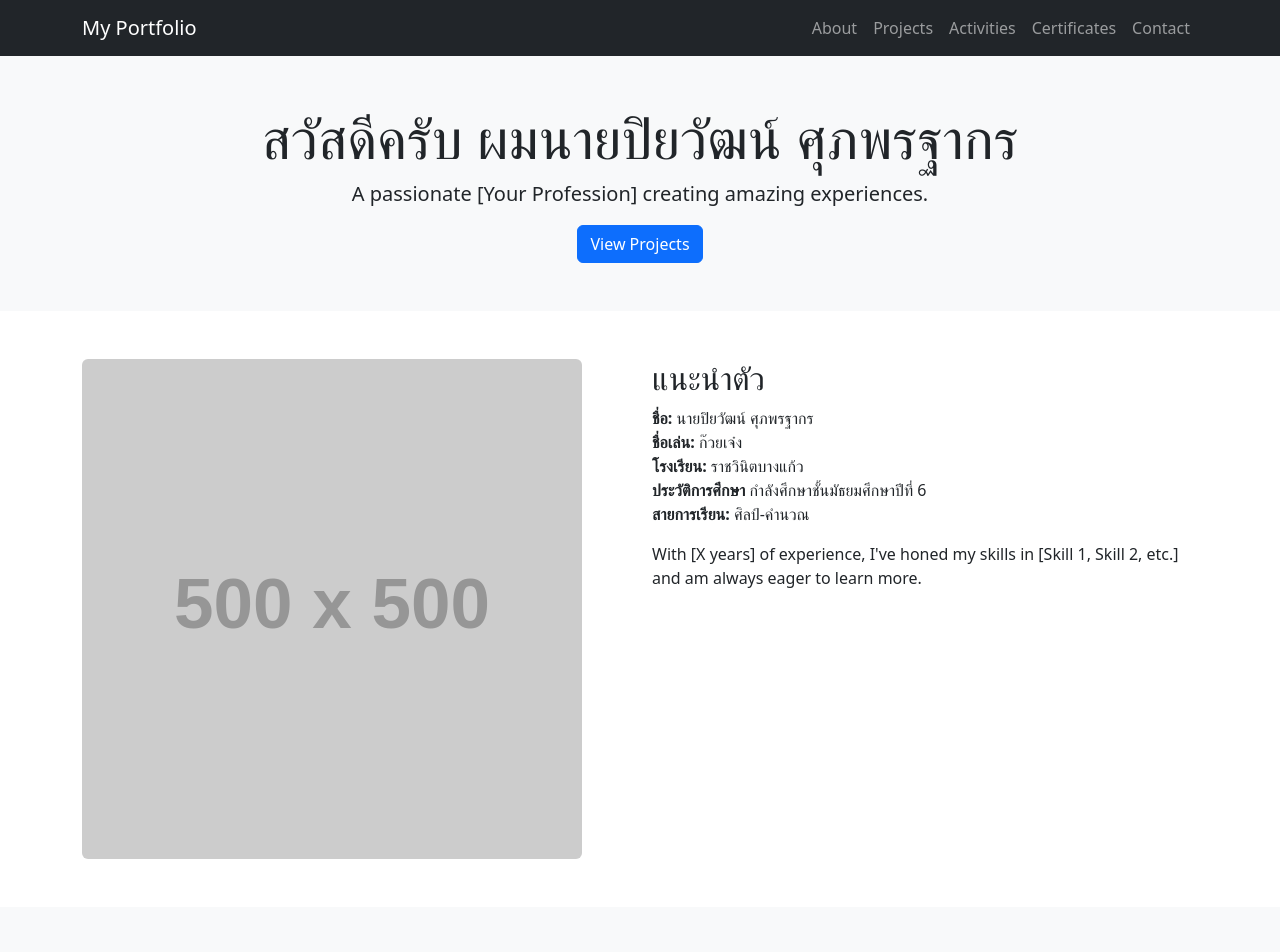
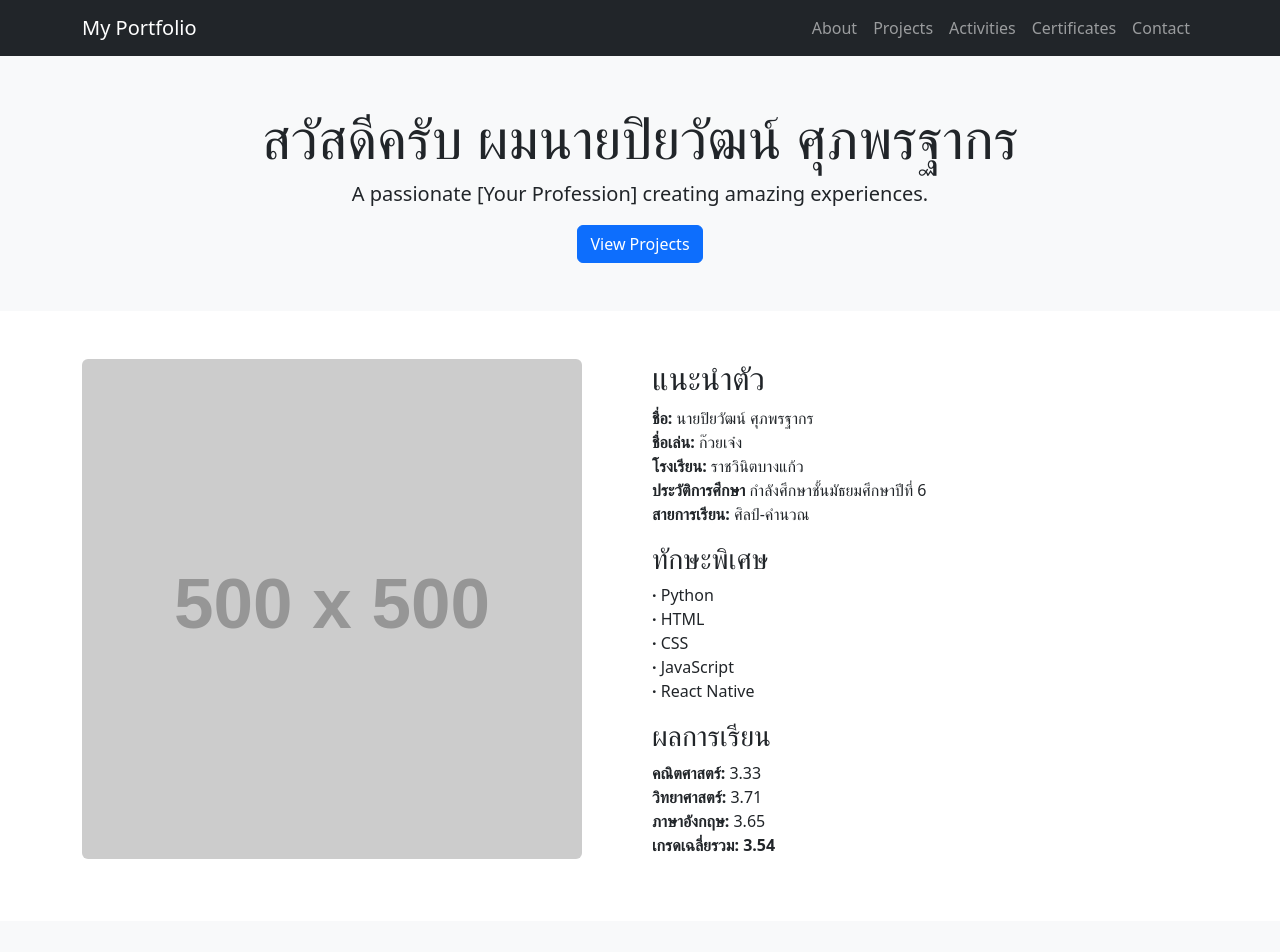
Before and after one commit to GuoyJeng/Port, a plain HTML site: page index.html in a window 1280 px wide. Shown: the top 952 px of the page. Drawn offline with Linux system fonts and the light colour scheme; placeholder pictures from the web are drawn by us.

Commit message:
update html

```diff
--- a/index.html
+++ b/index.html
@@ -50,7 +50,21 @@
                         <b>ประวัติการศึกษา</b> กำลังศึกษาชั้นมัธยมศึกษาปีที่ 6 <br>
                         <b>สายการเรียน:</b> ศิลป์-คำนวณ <br>
                     </p>
-                    <p>With [X years] of experience, I've honed my skills in [Skill 1, Skill 2, etc.] and am always eager to learn more.</p>
+                    <h3>ทักษะพิเศษ</h3>
+                    <p>
+                        <b>·</b> Python <br>
+                        <b>·</b> HTML <br>
+                        <b>·</b> CSS <br>
+                        <b>·</b> JavaScript <br>
+                        <b>·</b> React Native
+                    </p>
+                    <h3>ผลการเรียน</h3>
+                    <p>
+                        <b>คณิตศาสตร์:</b> 3.33 <br>
+                        <b>วิทยาศาสตร์:</b> 3.71 <br>
+                        <b>ภาษาอังกฤษ:</b> 3.65 <br>
+                        <b>เกรดเฉลี่ยรวม: 3.54</b>
+                    </p>
                 </div>
             </div>
         </div>
@@ -196,7 +210,6 @@
     </section>
 
     <footer class="bg-dark text-white text-center py-3">
-        <i class="bi bi-instagram"></i>
         <p>&copy; 2024 นายปิยวัฒน์ ศุภพรฐากร</p>
     </footer>
 
```
